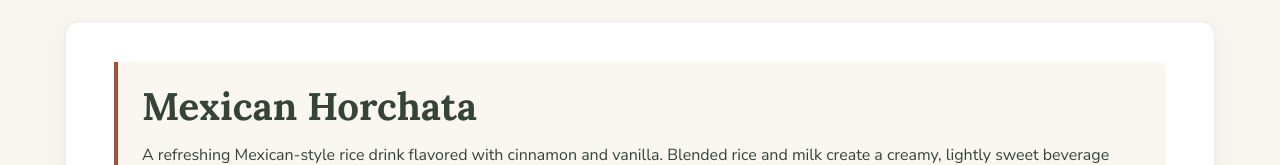
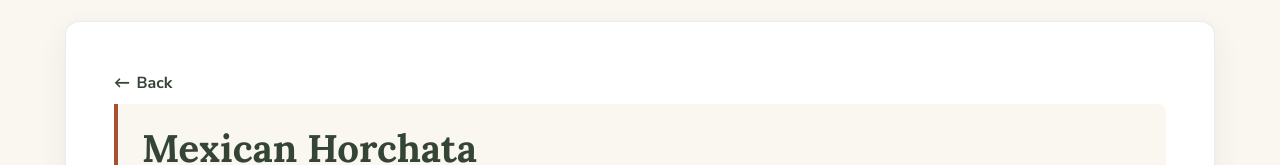
Before and after one commit to bethpilipala/startup, a React (Vite) app: page /random-recipe in a window 1280 px wide. Shown: the part 178-343 px from the top of the page. Built offline with nearby package versions, Linux system fonts and the light colour scheme.

Commit message:
add back button on recipes pages

```diff
--- a/src/components/recipes/RecipeDetails.jsx
+++ b/src/components/recipes/RecipeDetails.jsx
@@ -1,5 +1,5 @@
 import { useEffect, useMemo, useRef, useState } from "react";
-import { Link } from "react-router-dom";
+import { Link, useNavigate } from "react-router-dom";
 import IngredientsList from "./IngredientsList.jsx";
 import InstructionsList from "./InstructionsList.jsx";
 import RecipeHeader from "./RecipeHeader.jsx";
@@ -47,6 +47,7 @@ function pantryContainsIngredient(pantry, recipeIngredient) {
 }
 
 export default function RecipeDetails({ recipe, user }) {
+  const navigate = useNavigate();
   const [pantry, setPantry] = useState(() => getStorageItem(APP_STORAGE_KEYS.ingredients) ?? []);
   const [servingMultiplier, setServingMultiplier] = useState(1);
   const [wakeLockActive, setWakeLockActive] = useState(false);
@@ -194,6 +195,9 @@ export default function RecipeDetails({ recipe, user }) {
 
   return (
     <main>
+      <button className="recipe-results-back" type="button" onClick={() => navigate(-1)}>
+        <span aria-hidden="true">←</span> Back
+      </button>
       <article>
         <RecipeHeader {...recipe} servings={scaledServings} />
         <figure className="recipe-detail-photo">
--- a/src/styles/recipes.css
+++ b/src/styles/recipes.css
@@ -98,6 +98,15 @@
     color: var(--olive);
     font-weight: 700;
     text-decoration: none;
+}
+
+button.recipe-results-back {
+    padding: 0;
+    border: 0;
+    background: none;
+    font: inherit;
+    font-weight: 700;
+    cursor: pointer;
 }
 
 .recipe-results-back:hover {
```
